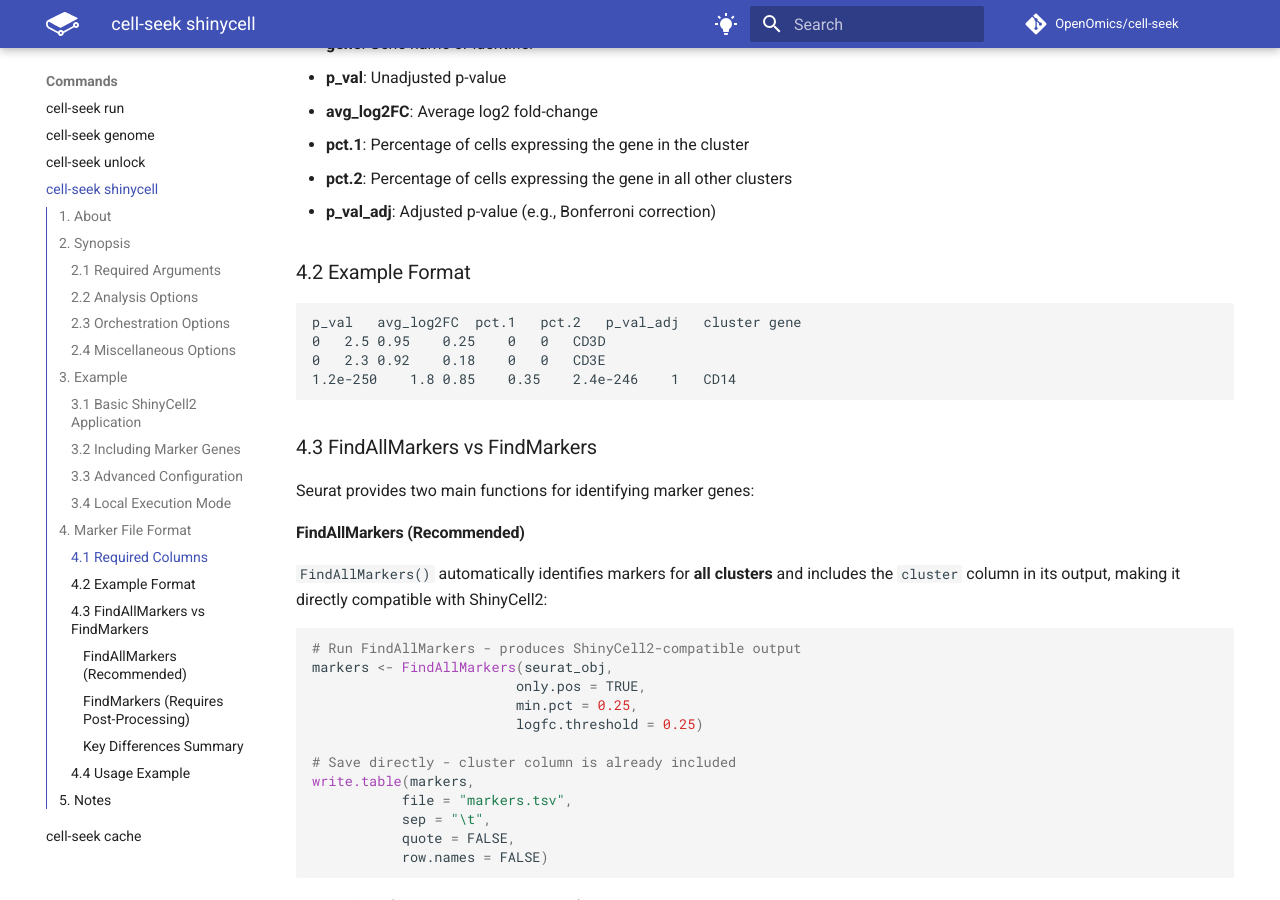
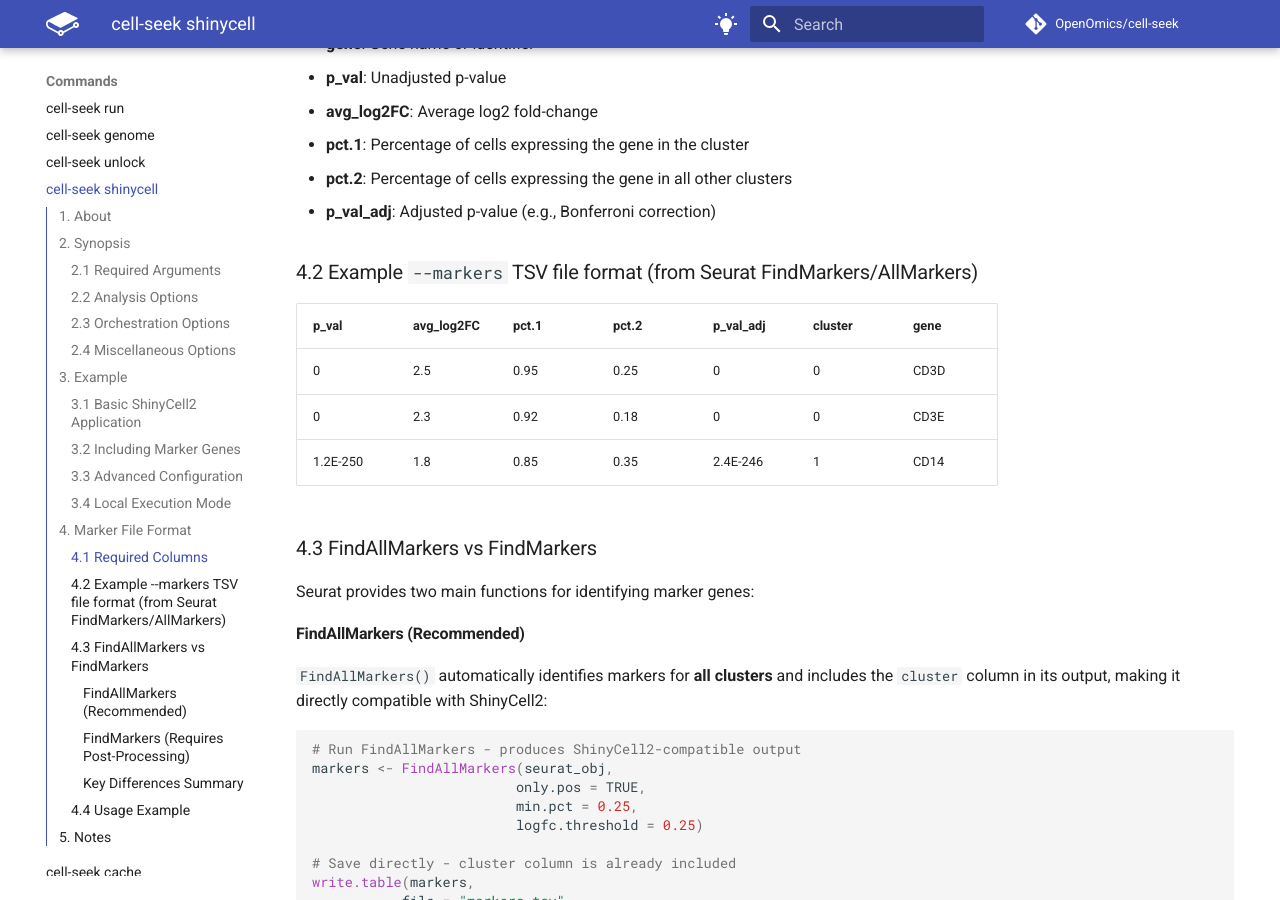
Before and after one commit to OpenOmics/cell-seek, an MkDocs documentation site: the page built from docs/usage/shinycell.md, in a window 1280 px wide and 900 px high, scrolled down 7376 px. Built offline with MkDocs 1.6.1 and Material for MkDocs 9.7.7, drawn with Linux system fonts in a browser that asks for light colours; comment, search, counter and statistics services are not loaded; the version menu is left out.

Commit message:
Shinycell2 sub-pipeline fixes (#15)
* fix: shinycell2 fixes on local mode with no markers

* fix: last fixes, make defred optional flag if is None

* docs: expand shinycell docs a little

* Padding conditional options with a space.

---------

Co-authored-by: Skyler Kuhn <kuhnsa3@gmail.com>

````diff
--- a/docs/usage/shinycell.md
+++ b/docs/usage/shinycell.md
@@ -292,14 +292,13 @@ The marker file must contain the following columns:
 - **pct.2**: Percentage of cells expressing the gene in all other clusters
 - **p_val_adj**: Adjusted p-value (e.g., Bonferroni correction)
 
-### 4.2 Example Format
+### 4.2 Example `--markers` TSV file format (from Seurat FindMarkers/AllMarkers)
 
-```tsv
-p_val	avg_log2FC	pct.1	pct.2	p_val_adj	cluster	gene
-0	2.5	0.95	0.25	0	0	CD3D
-0	2.3	0.92	0.18	0	0	CD3E
-1.2e-250	1.8	0.85	0.35	2.4e-246	1	CD14
-```
+| p_val    | avg_log2FC | pct.1 | pct.2 | p_val_adj | cluster | gene |
+| -------- | ---------- | ----- | ----- | --------- | ------- | ---- |
+| 0        | 2.5        | 0.95  | 0.25  | 0         | 0       | CD3D |
+| 0        | 2.3        | 0.92  | 0.18  | 0         | 0       | CD3E |
+| 1.2E-250 | 1.8        | 0.85  | 0.35  | 2.4E-246  | 1       | CD14 |
 
 ### 4.3 FindAllMarkers vs FindMarkers
 
````
Also changed, not shown: 2 other files.
